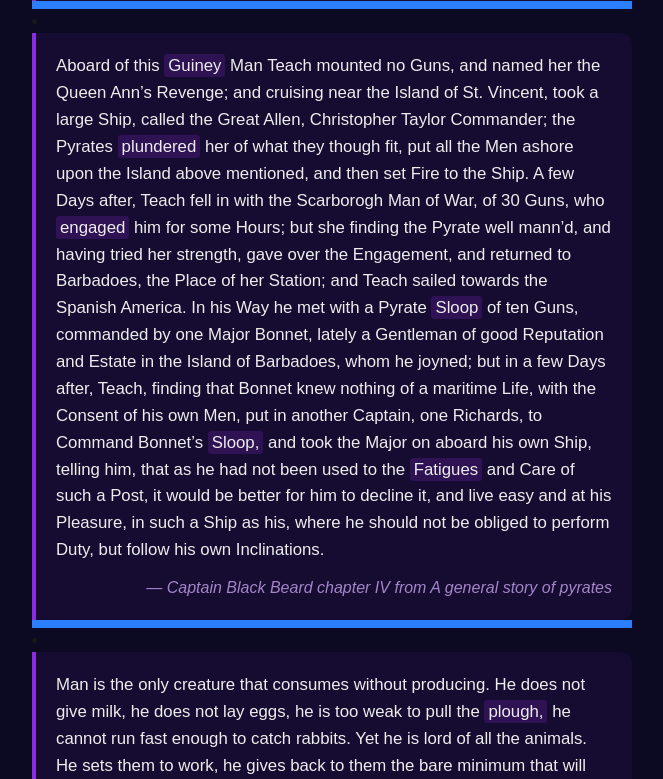
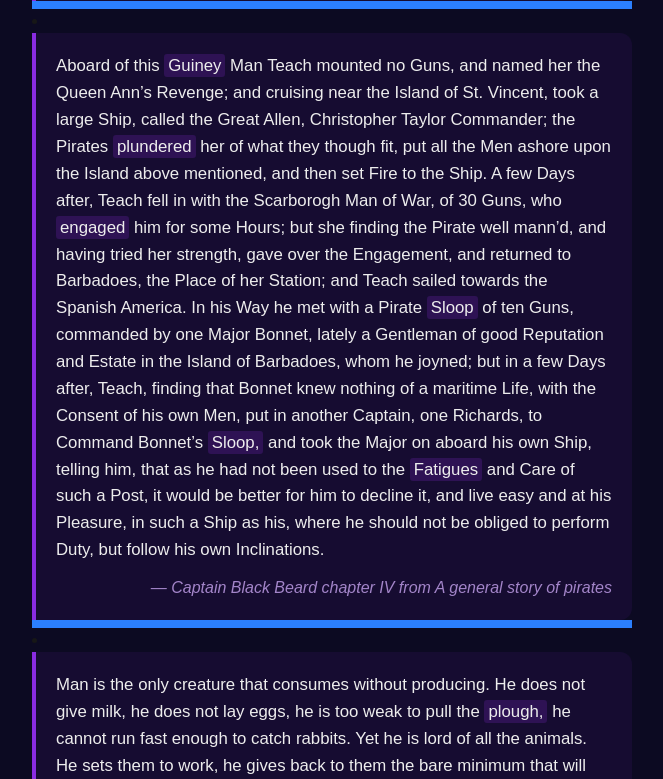
Before and after one commit to Gonzalocapelari/english_repo, a Next.js app: page /extra/QuotesPage in a window 1280 px wide. Shown: the part 419-1198 px from the top of the page, without its empty margins (308-971 px from the left). Built offline with nearby package versions, Linux system fonts and the light colour scheme.

Commit message:
typo pyrate -> pirate changed

```diff
--- a/app/componentes/extra/contextualQuote/data.ts
+++ b/app/componentes/extra/contextualQuote/data.ts
@@ -25,17 +25,17 @@ export const quotes: QuoteData[] = [
 Guns, and named her the Queen Ann’s Revenge; and
 cruising near the Island of St. Vincent, took a large
 Ship, called the Great Allen, Christopher Taylor Commander;
-the Pyrates plundered her of what they
+the Pirates plundered her of what they
 though fit, put all the Men ashore upon the Island
 above mentioned, and then set Fire to the Ship.
 A few Days after, Teach fell in with the Scarborogh
 Man of War, of 30 Guns, who engaged
-him for some Hours; but she finding the Pyrate
+him for some Hours; but she finding the Pirate
 well mann’d, and having tried her strength, gave
 over the Engagement, and returned to Barbadoes,
 the Place of her Station; and Teach sailed towards
 the Spanish America.
-In his Way he met with a Pyrate Sloop of ten
+In his Way he met with a Pirate Sloop of ten
 Guns, commanded by one Major Bonnet, lately a
 Gentleman of good Reputation and Estate in the
 Island of Barbadoes, whom he joyned; but in a few
@@ -48,7 +48,7 @@ been used to the Fatigues and Care of such a Post, it would
 be better for him to decline it, and live easy and at his Pleasure,
 in such a Ship as his, where he should not be obliged to
 perform Duty, but follow his own Inclinations.`,
-source: "Captain Black Beard chapter IV from A general story of pyrates",
+source: "Captain Black Beard chapter IV from A general story of pirates",
 highlights: [
   {
     word: "Guiney",
```
